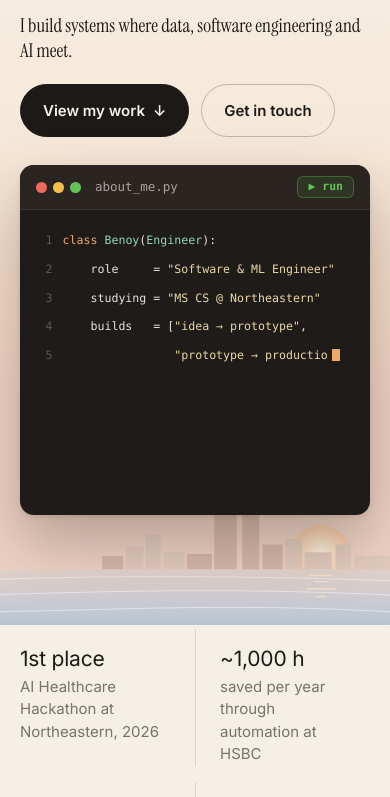
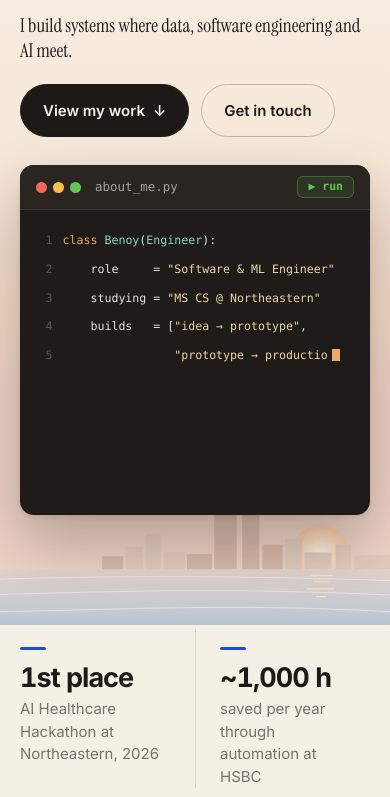
Before and after one commit to benoyj20/Portfolio, a plain HTML site: page index.html in a window 390 px wide. Shown: the part 250-1047 px from the top of the page. Drawn offline with Linux system fonts and the light colour scheme.

Commit message:
Type out the pitch() output; bolder highlight numbers with accent tick

```diff
--- a/main.js
+++ b/main.js
@@ -46,7 +46,12 @@
         // Keep the caret right after the text being typed.
         if (c === 0) it.node.parentNode.insertBefore(caret, it.node.nextSibling);
         if (it.instant) { it.node.nodeValue = it.text; i++; return setTimeout(step, 0); }
-        if (it.output) { it.node.nodeValue = it.text; i++; return setTimeout(step, 0); }
+        if (it.output && c < it.text.length) {
+          // The printed answer types out at a slightly slower, even pace so it can be read.
+          c++;
+          it.node.nodeValue = it.text.slice(0, c);
+          return setTimeout(step, 55);
+        }
         if (c < it.text.length) {
           var ch = it.text.charAt(c);
           // Steady rhythm, one character at a time. Leading indentation appears at once,
@@ -62,7 +67,7 @@
         // Pause before printing the output line, like a REPL running the call.
         var next = nodes[i + 1];
         i++; c = 0;
-        setTimeout(step, next && next.output ? 550 : 0);
+        setTimeout(step, next && next.output ? 700 : 0);
       }
       step();
     }
--- a/styles.css
+++ b/styles.css
@@ -130,7 +130,8 @@ em { font-style: italic; }
 }
 .facts > div { padding: 18px 24px 0 0; }
 .facts > div + div { padding-left: 24px; border-left: 1px solid var(--border); }
-.facts dt { font-size: 24px; font-weight: 400; line-height: 1.1; letter-spacing: -.01em; color: var(--text); }
+.facts dt { font-size: 32px; font-weight: 700; line-height: 1.05; letter-spacing: -.035em; color: var(--text); font-variant-numeric: tabular-nums; }
+.facts dt::before { content: ""; display: block; width: 26px; height: 3px; margin-bottom: 14px; border-radius: 2px; background: var(--accent); }
 .facts dd { margin-top: 6px; font-size: 15px; color: var(--muted); line-height: 1.5; max-width: 16em; }
 
 /* Numbered section headings */
@@ -436,7 +437,7 @@ a.env-v:hover { color: var(--accent); }
   .light-table { gap: 34px; padding: 30px 14px; }
   .tool-row { grid-template-columns: 1fr; gap: 8px; }
   .rosette { right: -6px; }
-  .facts dt { font-size: 21px; }
+  .facts dt { font-size: 27px; }
   .project-media { padding: 16px; border-radius: 14px; }
   .section-head { margin-bottom: 28px; }
   .more { margin-top: -16px; }
```
